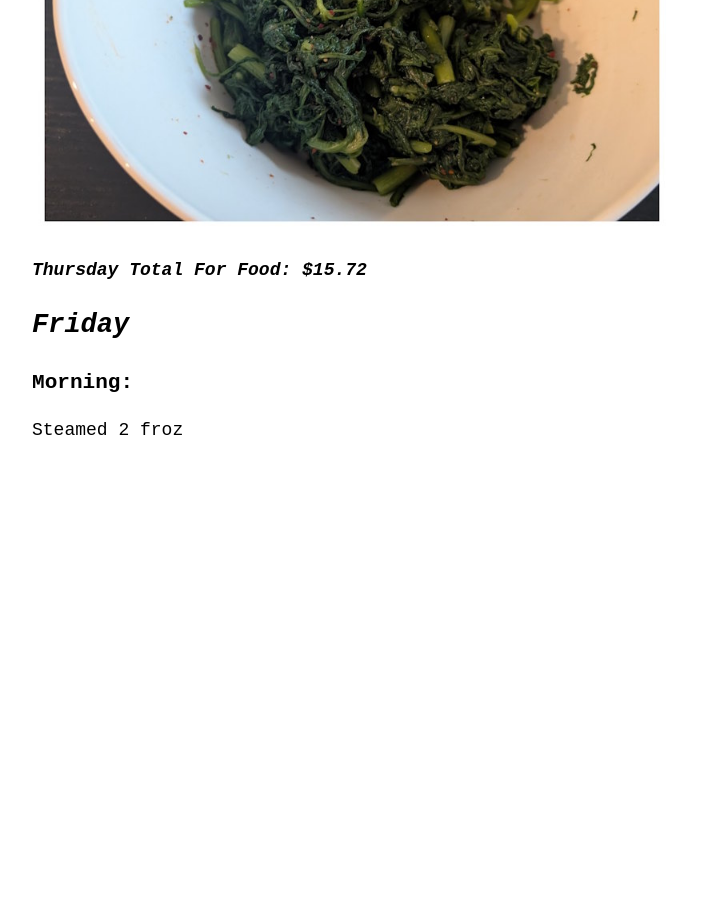
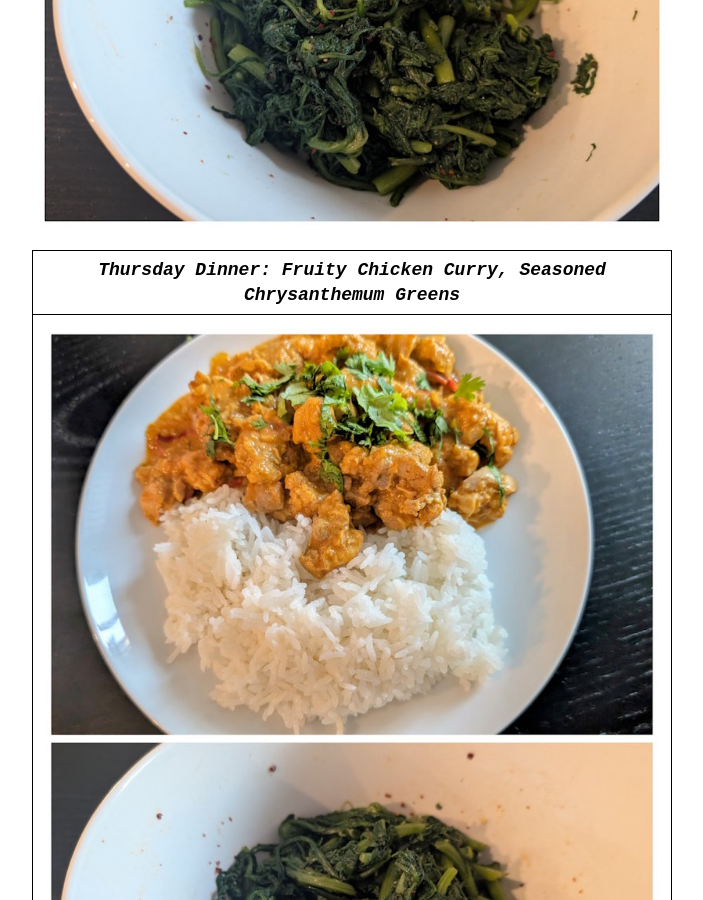
Before and after one commit to groceryshoppingisfun/weeklyfoodjournal, a Jekyll site: the page built from _posts/2025-06-16-A-Thai-Inspired-Cooking-Week.md, in a window 1280 px wide and 900 px high, scrolled down 14069 px. Shown: the whole window, without its empty margins (288-991 px from the left). Built offline with Jekyll 4.4.1, drawn with Linux system fonts in a browser that asks for light colours; before the commit the page ends 14592 px from its top, so only the background shows below that.

Commit message:
Update 2025-06-16-A-Thai-Inspired-Cooking-Week.md

```diff
--- a/_posts/2025-06-16-A-Thai-Inspired-Cooking-Week.md
+++ b/_posts/2025-06-16-A-Thai-Inspired-Cooking-Week.md
@@ -120,6 +120,14 @@ Tried to make an indian chicken curry dish and of all the cuisines I've tried, I
 *Thursday Dinner: Fruity Chicken Curry, Seasoned Chrysanthemum Greens*
 ![chicken-curry](assets/images/chicken-curry.jpg)
 
+
+| *Thursday Dinner: Fruity Chicken Curry, Seasoned Chrysanthemum Greens* |
+|:--:|
+| ![chicken-curry](assets/images/chicken-curry.jpg) |
+
+
+
+
 #### Thursday Total For Food: $15.72
 
 ## Friday
```
